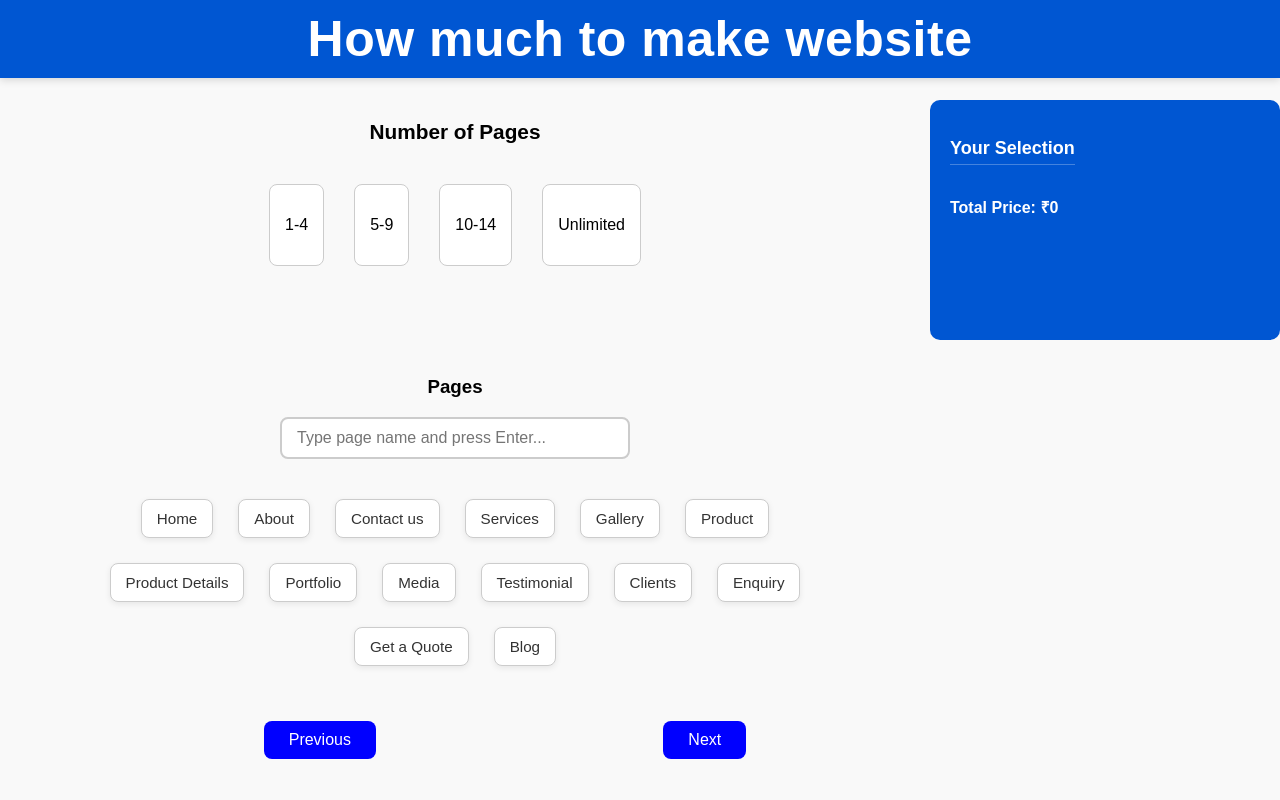
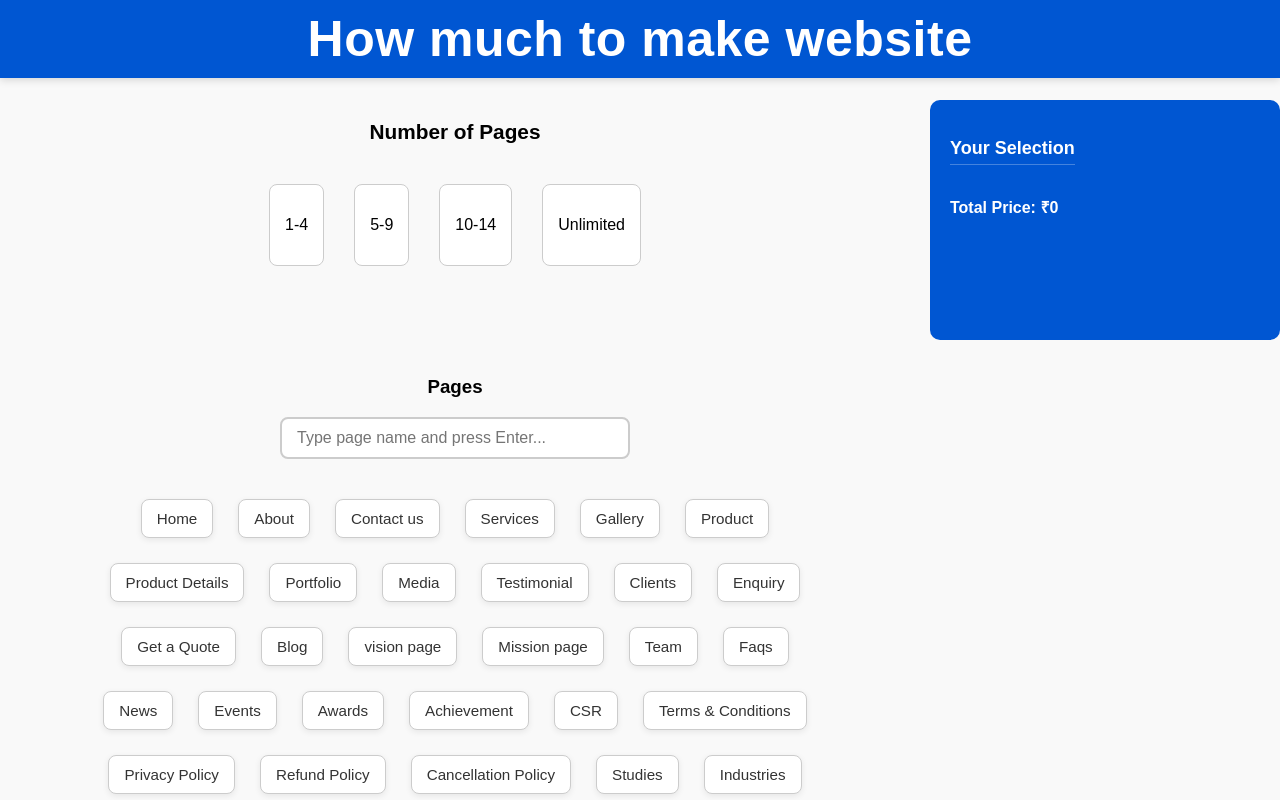
Before and after one commit to jada-chandana/website-calculator, a React (Vite) app: page /pages in a window 1280 px wide. Shown: the top 800 px of the page. Built offline with nearby package versions, Linux system fonts and the light colour scheme.

Commit message:
add menu items
add menu items

```diff
--- a/src/components/ChipsInput.jsx
+++ b/src/components/ChipsInput.jsx
@@ -20,6 +20,23 @@ function ChipsInput({ selectedItems = {}, setSelectedItems = () => {} }) {
     "Enquiry",
     "Get a Quote",
     "Blog",
+    "vision page",
+    "Mission page",
+    "Team",
+    "Faqs",
+    "News",
+    "Events",
+    "Awards",
+    "Achievement",
+    "CSR",
+    "Terms & Conditions",
+    "Privacy Policy",
+    "Refund Policy",
+    "Cancellation Policy",
+    "Studies",
+    "Industries",
+    "Site Map",
+    "Complaint",
   ];
 
   // ✅ Update parent (Sidebar)
```
